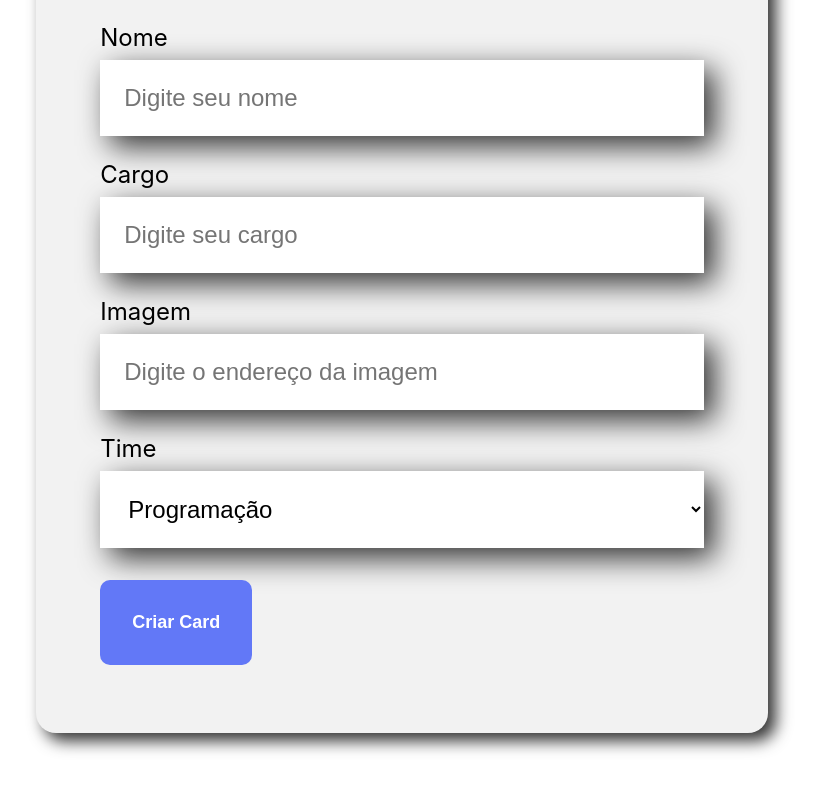
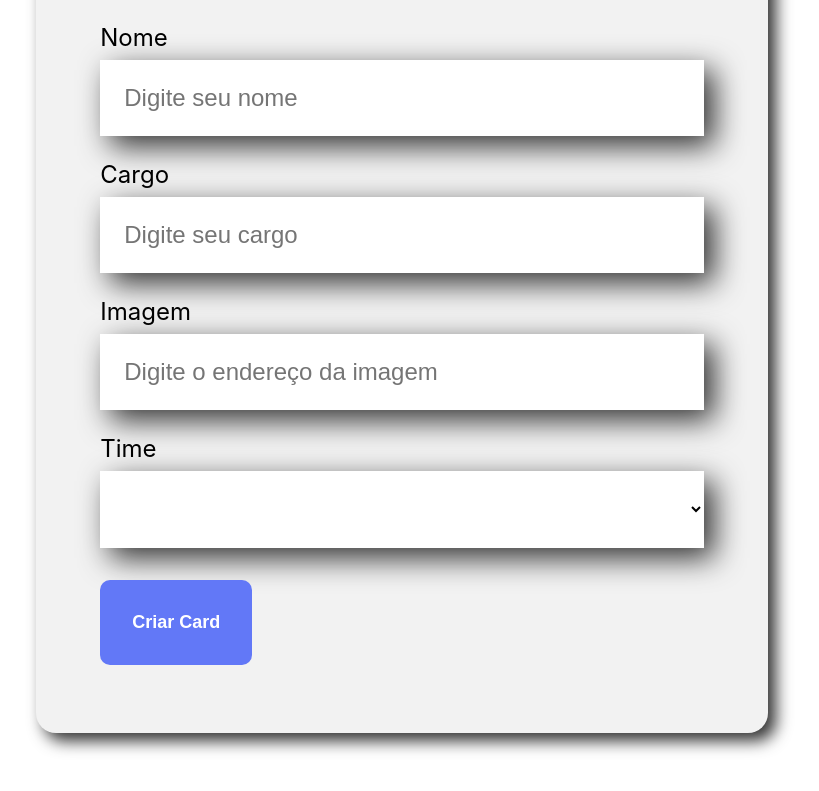
Before and after one commit to mateuslph/organo, a React (Create React App) app: page / in a window 1280 px wide. Shown: the part 664-1455 px from the top of the page, without its empty margins (238-1057 px from the left). Built offline with nearby package versions, Linux system fonts and the light colour scheme; the HTML template or start-up script is replaced by a standard one.

Commit message:
tag para limpar times

```diff
--- a/src/App.js
+++ b/src/App.js
@@ -46,7 +46,7 @@ function App() {
   const [colaboradores, setColaboradores] = useState([])
 
   const aoNovoColaboradorAdicioado = (colaborador) => {
-    console.log(colaborador)
+    //console.log(colaborador)
     setColaboradores([...colaboradores, colaborador])
   }
 
--- a/src/componentes/ListaSuspensa/index.js
+++ b/src/componentes/ListaSuspensa/index.js
@@ -4,7 +4,8 @@ const ListaSuspensa = (props) => {
     return (
         <div className='lista-suspensa'>
             <label>{props.label}</label>
-            <select onChange={evento => props.aoAlterado(evento.target.value)} required={props.required} value={props.value}>
+            <select onChange={evento => props.aoAlterado(evento.target.value)} required={props.required} value={props.valor}>
+                <option value=''></option>
                 {props.itens.map(item => <option key={item}>{item}</option>)}
             </select>
         </div>
--- a/src/componentes/Time/index.js
+++ b/src/componentes/Time/index.js
@@ -7,7 +7,7 @@ const Time = (props) => {
         <section className='time' style={{ backgroundColor : props.corSecundaria }}>
             <h3 style={{ borderColor : props.corPrimaria }}>{props.nome}</h3>
             <div className='colaboradores'>
-                {props.colaboradores.map(colaborador => <Colaborador nome={colaborador.nome} cargo={colaborador.cargo} imagem={colaborador.imagem} />)}
+                {props.colaboradores.map(colaborador => <Colaborador key={colaborador.nome} nome={colaborador.nome} cargo={colaborador.cargo} imagem={colaborador.imagem} />)}
             </div>
         </section>
     )
```
